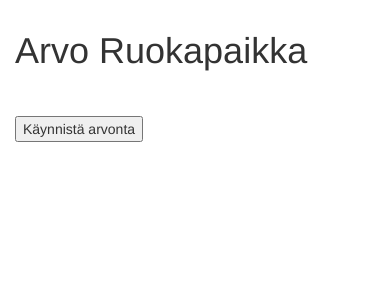
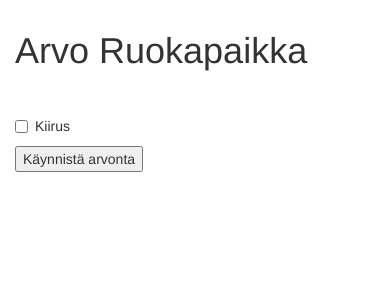
Before and after one commit to lunchrio/lunchrio, a Flask app: page / in a window 390 px wide. Shown: the part 54-351 px from the top of the page. Run offline with Flask 2, Linux system fonts and the light colour scheme; some libraries are stand-ins or nearby versions.

```diff
--- a/app.py
+++ b/app.py
@@ -49,7 +49,7 @@ def index():
     if request.method == 'GET':
         return render_template("index.html")
     else:
-        return render_template("rand.html", voittaja=get_rand())
+        return render_template("rand.html", voittaja=get_rand(request.form.get('kiirus')))
 
 @app.route('/add', methods=['GET', 'POST'])
 def add():
@@ -124,11 +124,15 @@ def delete_with_id(id):
 
     con.commit()
 
-def get_rand():
+def get_rand(kiirus):
+    if kiirus == None:
+        kiirus = 0
     rows = get_from_db()
     hashi = defaultdict(dict)
 
     for row in rows:
+        if (int(kiirus) == 1) and (row['kaukana'] == 1):
+            continue
         hashi[row['nimi']]['value'] = row['tasalaatuisuus'] + row['parkkipaikka'] + row['palvelu'] + \
         row['hinta'] + row['bonus']
 
--- a/templates/base.html
+++ b/templates/base.html
@@ -45,7 +45,7 @@
     <nav class="navbar navbar-inverse navbar-fixed-top">
       <div class="container">
         <div class="navbar-header">
-            <img src="{{url_for('static', filename='logo.png')}}" id="logo" alt="logo" height="42" >
+            <a href="/" ><img src="{{url_for('static', filename='logo.png')}}" id="logo" alt="logo" height="42" ></a>
           <button type="button" class="navbar-toggle collapsed" data-toggle="collapse" data-target="#navbar" aria-expanded="false" aria-controls="navbar">
             <span class="sr-only">Toggle navigation</span>
             <span class="icon-bar"></span>
--- a/templates/index.html
+++ b/templates/index.html
@@ -8,6 +8,9 @@
             &nbsp;
         </div>
         <form action="/" method="POST">
+          <div class="checkbox">
+            <label><input name="kiirus" type="checkbox" value="1" />Kiirus</label>
+          </div>
             <input type="submit" name="submit" value="Käynnistä arvonta">
         </form>
     </div>
--- a/templates/list.html
+++ b/templates/list.html
@@ -4,6 +4,7 @@
 {% block mycontent %}
   <!--suppress LossyEncoding -->
 <h1>Lista ruokapaikoista</h1>
+<div class="table-responsive">
     <table class="table">
         <thead>
             <tr>
@@ -36,4 +37,5 @@
         {% endfor %}
         </tbody>
     </table>
+</div>
 {% endblock mycontent %}
```
Also changed, not shown: 1 other file. Lines whose indentation alone changed are shown as unchanged.
